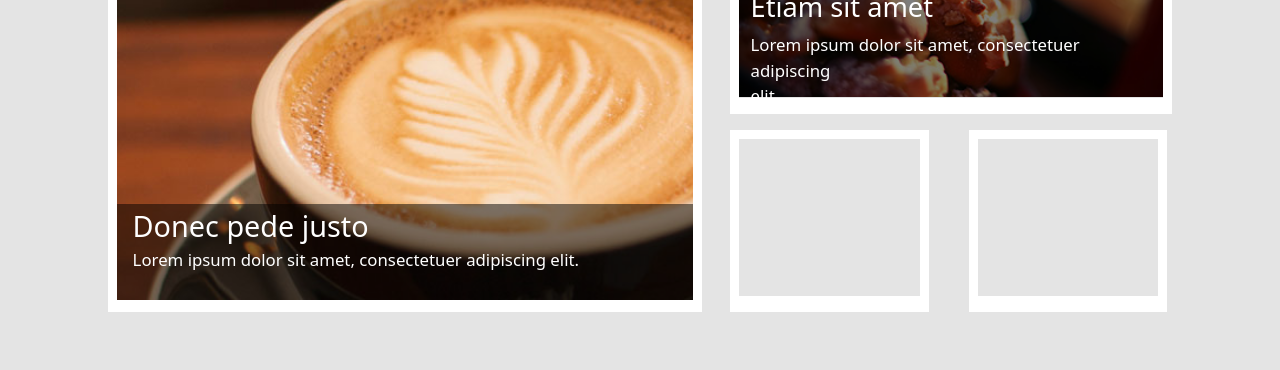
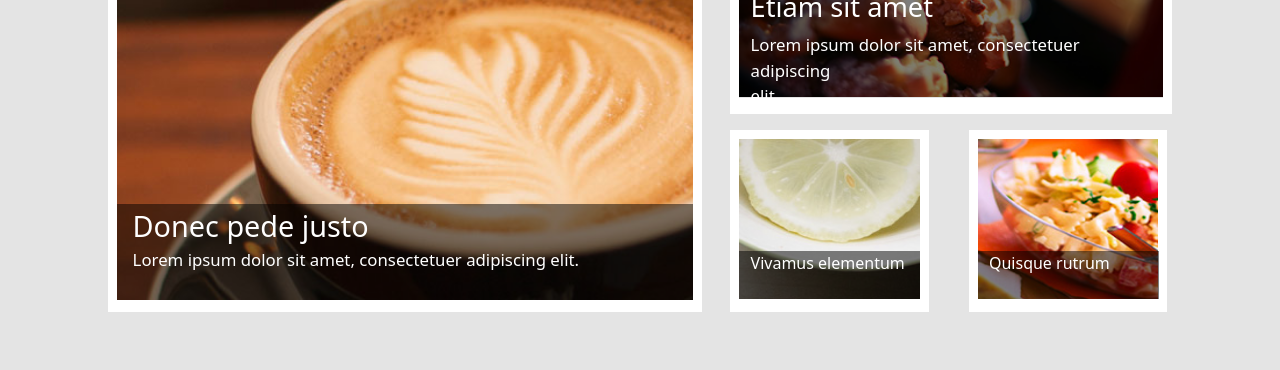
Before and after one commit to Promiseigboke/Camper-cafer, a website: page index.html in a window 1280 px wide. Shown: the part 2300-2670 px from the top of the page. Drawn offline with Linux system fonts and the light colour scheme; a web font is replaced by a local one.

Commit message:
I am almose done with Special items

```diff
--- a/index.html
+++ b/index.html
@@ -50,6 +50,7 @@
     </nav>
     <!----------------------------------------- Main Content ------------------------------------>
     <!-------------------------------------- Begining Of First Section -------------------------->
+    <!------------------------------------------ Body ------------------------------------------->
     <div id="first-section" class="flex flex-col items-center bg-[#282726] h-[49.5rem]">
         <div class="flex justify-around w-[65rem]">
         <img src="template/img/light.png">
@@ -220,12 +221,18 @@
     <!-------------------------------- Vivamus elementum ------------------------------------>
     <div class="flex gap-x-[2.5rem]">
     <div class="border-white border-x-[0.6rem] border-t-[0.6rem] border-b-[1rem] h-[11.4rem] mt-[1rem] w-[12.4rem]">
-
+        <img class="w-[15rem] h-[10rem]" src="template/img/special-3.jpg" alt="special-3">
+        <div class="bg-black/50 absolute insect-0 -mt-[3rem] h-[3rem] w-[11.3rem] pl-[0.7rem]">
+            <span class="text-white text-[1rem] font-[450]">Vivamus elementum</span>
+        </div>
     </div>
     <!--------------------------------End Of Vivamus elementum ------------------------------>
     <!----------------------------------- Quisque rutrum ------------------------------------>
     <div class="border-white border-x-[0.6rem] border-t-[0.6rem] border-b-[1rem] h-[11.4rem] mt-[1rem] w-[12.4rem]">
-
+         <img class="w-[15rem] h-[10rem]" src="template/img/special-4.jpg" alt="special-4">
+         <div class="bg-black/50 absolute insect-0 -mt-[3rem] h-[3rem] w-[11.3rem] pl-[0.7rem]">
+            <span class="text-white text-[1rem] font-[450] mt-[50rem]">Quisque rutrum</span>
+         </div>
     </div>
     <!---------------------------- End Of Quisque rutrum ------------------------------------>
         </div>
```
Also changed, not shown: output.css.
